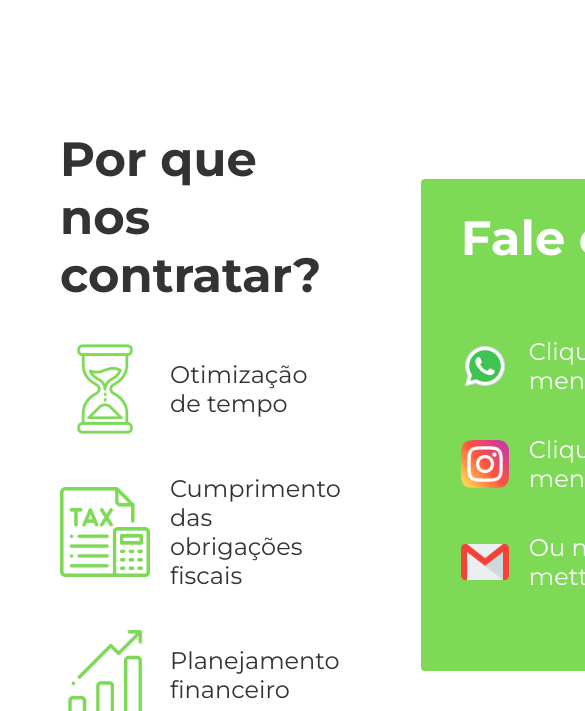
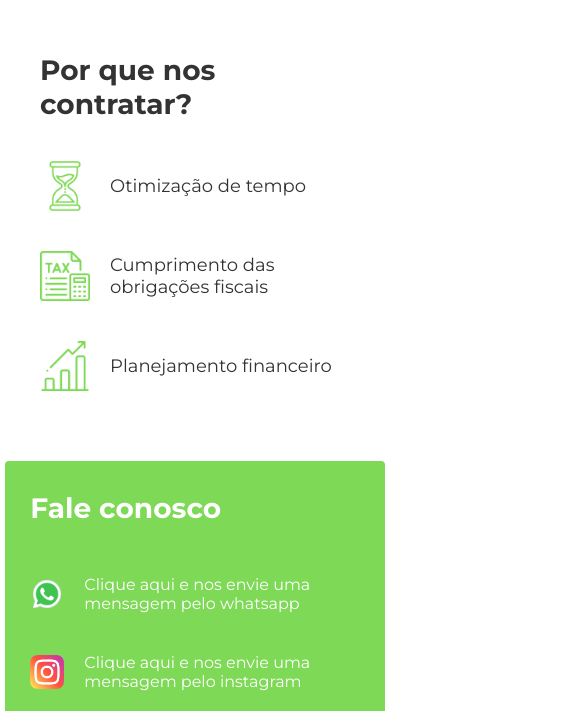
Before and after one commit to MariaJuliaAS/mettaContabilidade, a React (Vite) app: page / in a window 390 px wide. Shown: the part 3373-4084 px from the top of the page, 585 px wide, since content can reach past the window. Built offline with nearby package versions, Linux system fonts and the light colour scheme; no server answers; the database is empty.

Commit message:
Responsividade da página fale conosco

```diff
--- a/src/styles/contactUs.module.css
+++ b/src/styles/contactUs.module.css
@@ -1,6 +1,6 @@
 .contactUsContainer{
     height: 100vh;
-    background: var(--white);
+    background-color: var(--white);
     display: flex;
     justify-content: center;
     align-items: center;
@@ -9,6 +9,8 @@
 
 .contactUsContent{
     display: flex;
+    justify-content: center;
+    align-items: center;
     flex-direction: row;
     width: 100%;
 }
@@ -38,12 +40,14 @@
     color: var(--white);
     font-size: 48px;
     margin-bottom: 30px;
+    margin-left: 15px;
 }
 
 .btnArea{
     display: flex;
     justify-content: center;
     align-items: center;
+    margin-left: 15px;
 }
 
 .btnArea img{
@@ -94,3 +98,45 @@
     font-size: 24px;
     margin-left: 20px;
 }
+
+@media (max-width: 1220px){
+    .contactUsContent{
+        flex-direction: column;
+    }
+    .contactUsArea{
+        margin-bottom: 50px;
+    }
+}
+
+@media (max-width: 600px){
+    .contactUsContainer{
+        height: 100%;
+        min-height: 100vh;
+    }
+    .whyHireUsText{
+        padding: 30px 20px;
+    }
+    .whyHireUsText  h1, .contactUsText h1{
+        font-size: 28px;
+    }
+    .imgArea img{
+        width: 50px;
+        height: 50px;
+    }
+    .img span{
+        font-size: 18px;
+    }
+    .contactUsText{
+        padding: 30px 10px 40px 10px;
+    }
+    .contactUsText h1{
+        margin-bottom: 10px;
+    }
+    .btnArea a, .btnArea span{
+        font-size: 16px;
+    }
+    .btnArea img{
+        width: 34px;
+        height: 34px;
+    }
+}
```
